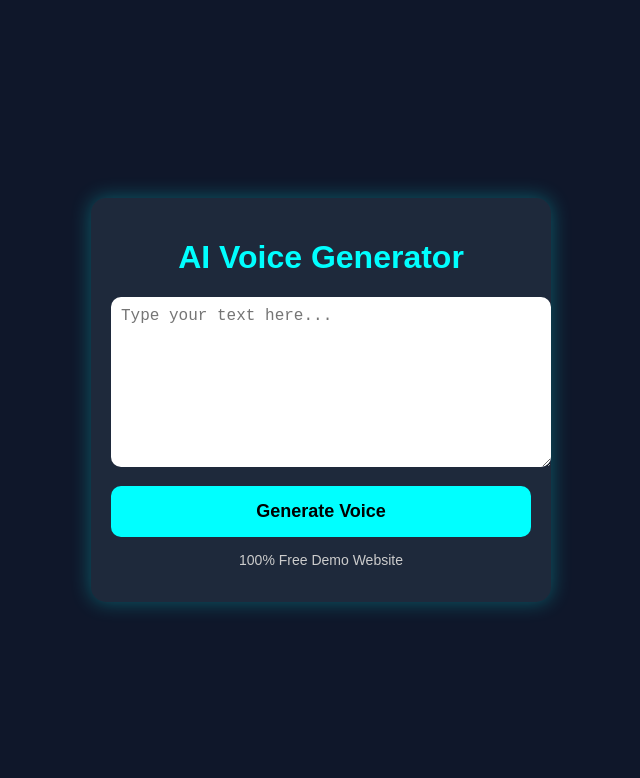
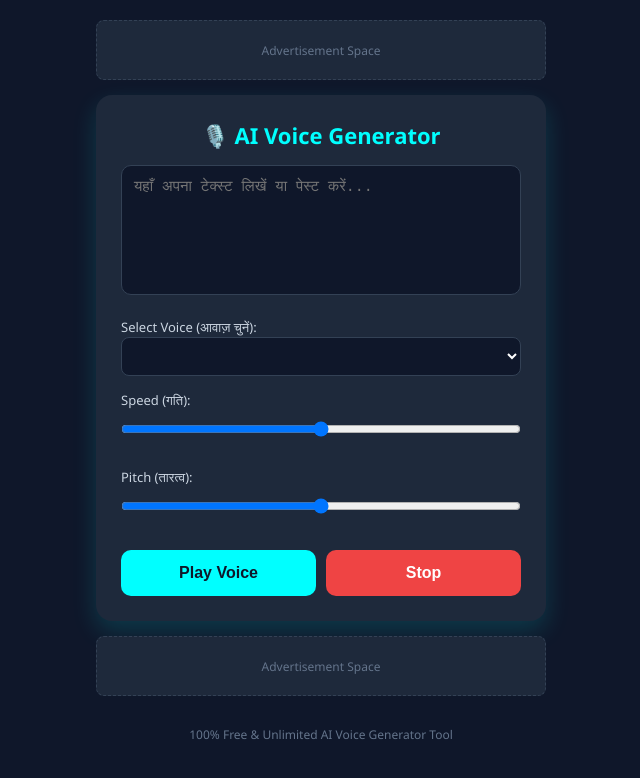
Before and after one commit to jayasrirama490-art/ai-voice-generator-free, a plain HTML site: page index.html in a window 1280 px wide. Shown: the whole page, without its empty margins (319-959 px from the left). Drawn offline with Linux system fonts and the light colour scheme.

Commit message:
Update index.html

```diff
--- a/index.html
+++ b/index.html
@@ -1,100 +1,204 @@
 <!DOCTYPE html>
-<html lang="en">
+<html lang="hi">
 <head>
 <meta charset="UTF-8">
 <meta name="viewport" content="width=device-width, initial-scale=1.0">
-<title>AI Voice Generator Free</title>
+<title>Free AI Voice Generator Pro</title>
 
 <style>
-body{
-margin:0;
-padding:0;
-background:#0f172a;
-font-family:Arial,sans-serif;
-display:flex;
-justify-content:center;
-align-items:center;
-height:100vh;
-color:white;
+* {
+    box-sizing: border-box;
+    margin: 0;
+    padding: 0;
+}
+body {
+    background: #0f172a;
+    font-family: 'Segoe UI', Tahoma, Geneva, Verdana, sans-serif;
+    color: white;
+    display: flex;
+    flex-direction: column;
+    align-items: center;
+    padding: 20px;
+    min-height: 100vh;
+}
+.ad-space {
+    width: 100%;
+    max-width: 450px;
+    height: 60px;
+    background: #1e293b;
+    border: 1px dashed #334155;
+    border-radius: 8px;
+    display: flex;
+    align-items: center;
+    justify-content: center;
+    color: #64748b;
+    font-size: 12px;
+    margin-bottom: 15px;
+}
+.card {
+    width: 100%;
+    max-width: 450px;
+    background: #1e293b;
+    padding: 25px;
+    border-radius: 16px;
+    box-shadow: 0 10px 25px rgba(0, 255, 255, 0.15);
+}
+h1 {
+    color: #00ffff;
+    font-size: 22px;
+    margin-bottom: 15px;
+    text-align: center;
+}
+textarea {
+    width: 100%;
+    height: 130px;
+    padding: 12px;
+    background: #0f172a;
+    border: 1px solid #334155;
+    border-radius: 10px;
+    color: white;
+    font-size: 15px;
+    resize: none;
+    outline: none;
+    margin-bottom: 15px;
+}
+textarea:focus {
+    border-color: #00ffff;
+}
+.controls {
+    display: flex;
+    flex-direction: column;
+    gap: 12px;
+    margin-bottom: 20px;
+}
+label {
+    font-size: 13px;
+    color: #cbd5e1;
+}
+select, input[type="range"] {
+    width: 100%;
+    padding: 10px;
+    background: #0f172a;
+    border: 1px solid #334155;
+    color: white;
+    border-radius: 8px;
+    outline: none;
+}
+.btn-group {
+    display: flex;
+    gap: 10px;
+}
+button {
+    flex: 1;
+    padding: 14px;
+    font-size: 16px;
+    font-weight: bold;
+    border: none;
+    border-radius: 10px;
+    cursor: pointer;
+    transition: 0.2s;
+}
+.btn-speak {
+    background: #00ffff;
+    color: #0f172a;
+}
+.btn-speak:hover {
+    background: #00cccc;
+}
+.btn-stop {
+    background: #ef4444;
+    color: white;
+}
+.footer-text {
+    margin-top: 15px;
+    font-size: 12px;
+    color: #64748b;
+    text-align: center;
+}
+</style>
+</head>
+<body>
+
+<!-- Upper Ad Space -->
+<div class="ad-space">Advertisement Space</div>
+
+<div class="card">
+    <h1>🎙️ AI Voice Generator</h1>
+
+    <textarea id="text" placeholder="यहाँ अपना टेक्स्ट लिखें या पेस्ट करें..."></textarea>
+
+    <div class="controls">
+        <div>
+            <label>Select Voice (आवाज़ चुनें):</label>
+            <select id="voiceSelect"></select>
+        </div>
+        <div>
+            <label>Speed (गति):</label>
+            <input type="range" id="rate" min="0.5" max="1.5" value="1" step="0.1">
+        </div>
+        <div>
+            <label>Pitch (तारत्व):</label>
+            <input type="range" id="pitch" min="0.5" max="1.5" value="1" step="0.1">
+        </div>
+    </div>
+
+    <div class="btn-group">
+        <button class="btn-speak" onclick="speak()">Play Voice</button>
+        <button class="btn-stop" onclick="stop()">Stop</button>
+    </div>
+</div>
+
+<!-- Lower Ad Space -->
+<div class="ad-space" style="margin-top: 15px;">Advertisement Space</div>
+<p class="footer-text">100% Free & Unlimited AI Voice Generator Tool</p>
+
+<script>
+let synth = window.speechSynthesis;
+let voiceSelect = document.getElementById("voiceSelect");
+let voices = [];
+
+function loadVoices() {
+    voices = synth.getVoices();
+    voiceSelect.innerHTML = '';
+    voices.forEach((voice, index) => {
+        let option = document.createElement('option');
+        option.textContent = `${voice.name} (${voice.lang})`;
+        option.setAttribute('data-lang', voice.lang);
+        option.setAttribute('data-name', voice.name);
+        voiceSelect.appendChild(option);
+    });
 }
 
-.box{
-width:90%;
-max-width:420px;
-background:#1e293b;
-padding:20px;
-border-radius:15px;
-text-align:center;
-box-shadow:0 0 20px rgba(0,255,255,.3);
+loadVoices();
+if (speechSynthesis.onvoiceschanged !== undefined) {
+    speechSynthesis.onvoiceschanged = loadVoices;
 }
 
-h1{
-color:#00ffff;
+function speak() {
+    if (synth.speaking) {
+        synth.cancel();
+    }
+    let text = document.getElementById("text").value;
+    if (text !== '') {
+        let utterThis = new SpeechSynthesisUtterance(text);
+        let selectedOption = voiceSelect.selectedOptions[0].getAttribute('data-name');
+
+        for (let i = 0; i < voices.length; i++) {
+            if (voices[i].name === selectedOption) {
+                utterThis.voice = voices[i];
+                break;
+            }
+        }
+
+        utterThis.rate = document.getElementById("rate").value;
+        utterThis.pitch = document.getElementById("pitch").value;
+        synth.speak(utterThis);
+    }
 }
 
-textarea{
-width:100%;
-height:150px;
-padding:10px;
-border:none;
-border-radius:10px;
-font-size:16px;
+function stop() {
+    synth.cancel();
 }
-
-button{
-margin-top:15px;
-width:100%;
-padding:15px;
-font-size:18px;
-background:#00ffff;
-color:black;
-border:none;
-border-radius:10px;
-cursor:pointer;
-font-weight:bold;
-}
-
-button:hover{
-background:#00cccc;
-}
-
-p{
-margin-top:15px;
-font-size:14px;
-color:#ccc;
-}
-</style>
-
-</head>
-
-<body>
-
-<div class="box">
-
-<h1>AI Voice Generator</h1>
-
-<textarea id="text" placeholder="Type your text here..."></textarea>
-
-<button onclick="speak()">Generate Voice</button>
-
-<p>100% Free Demo Website</p>
-
-</div>
-
-<script>
-
-function speak(){
-
-let text=document.getElementById("text").value;
-
-let speech=new SpeechSynthesisUtterance(text);
-
-speech.lang="en-US";
-
-window.speechSynthesis.speak(speech);
-
-}
-
 </script>
 
 </body>
```
